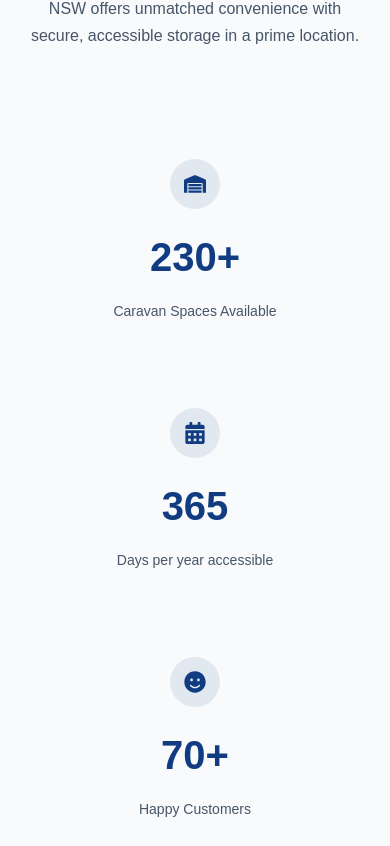
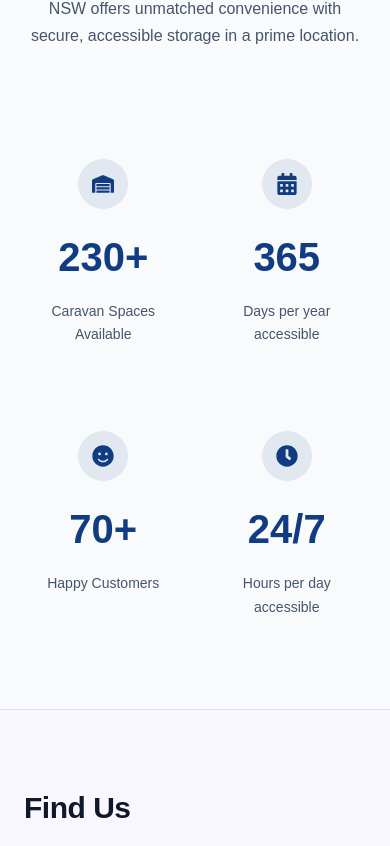
Before and after one commit to Aniketpundir/caravans, a React (Vite) app: page / in a window 390 px wide. Shown: the part 2436-3282 px from the top of the page. Built offline with nearby package versions, Linux system fonts and the light colour scheme.

Commit message:
Change in stats folder

```diff
--- a/src/Components/Stats/Stats.css
+++ b/src/Components/Stats/Stats.css
@@ -159,7 +159,7 @@
     }
 
     .stats__grid {
-        grid-template-columns: 1fr;
+        grid-template-columns: 1fr 1fr;
         gap: 25px;
     }
 
```
